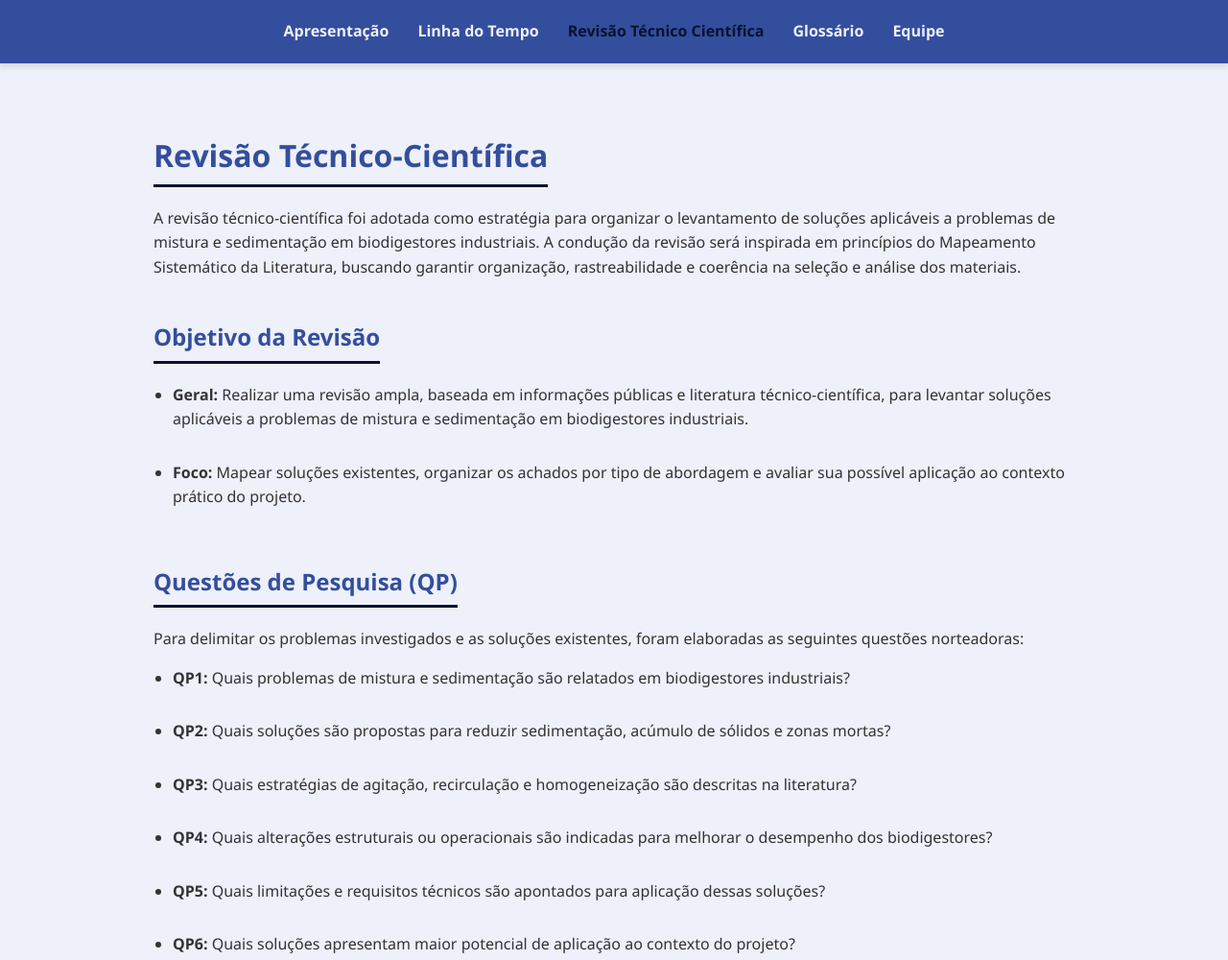
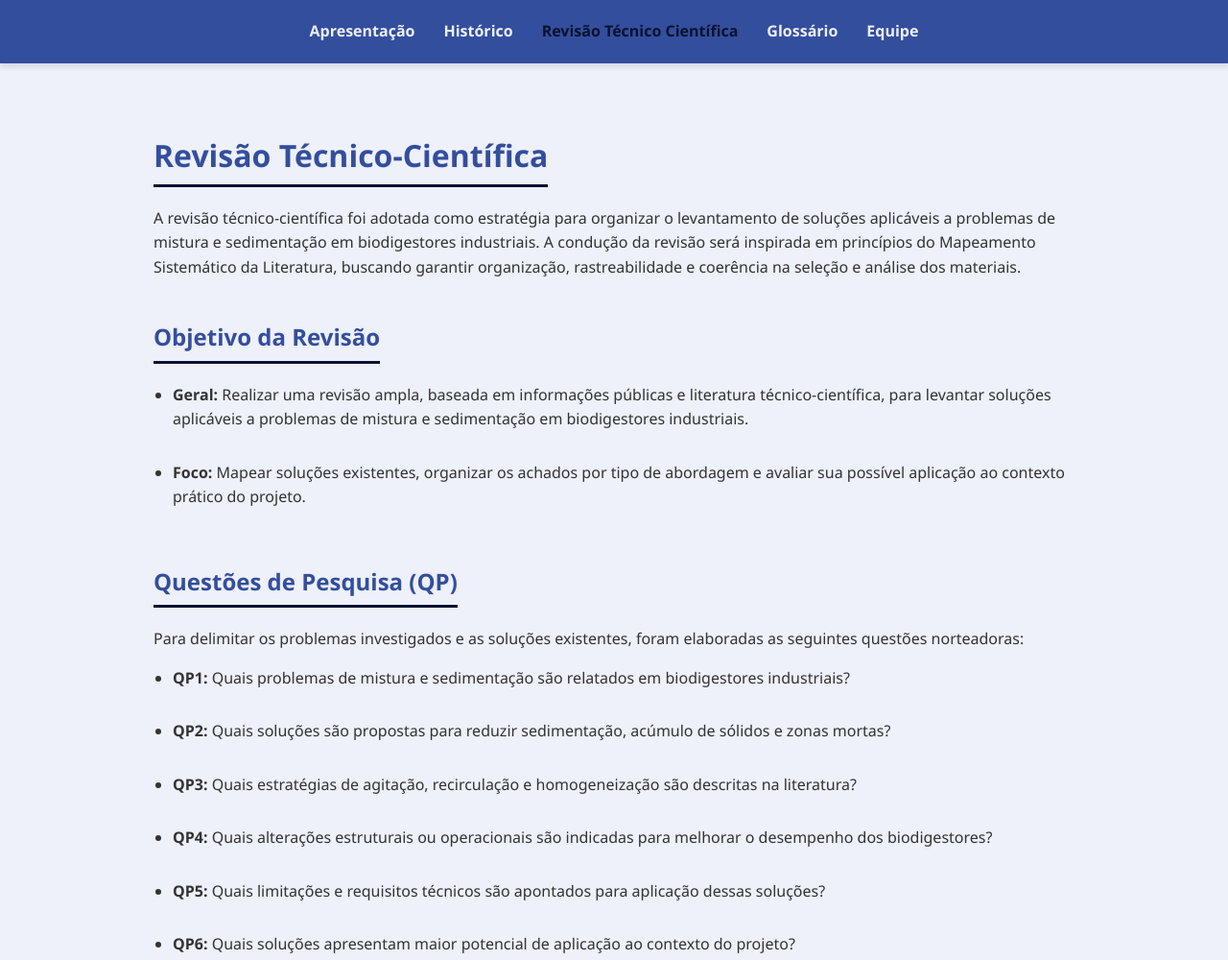
Before and after one commit to danielaflor/renewable-fuels, a plain HTML site: page revisao.html in a window 1280 px wide. Shown: the top 1000 px of the page at 96% size. Drawn offline with Linux system fonts and the light colour scheme.

Commit message:
Update revisao.html

```diff
--- a/revisao.html
+++ b/revisao.html
@@ -10,7 +10,7 @@
     <header>
         <nav>
             <a href="index.html">Apresentação</a>
-            <a href="diario.html">Linha do Tempo</a>
+            <a href="diario.html">Histórico</a>
             <a href="revisao.html" class="ativo">Revisão Técnico Científica</a>
             <a href="glossario.html">Glossário</a>
             <a href="equipe.html">Equipe</a>
```
